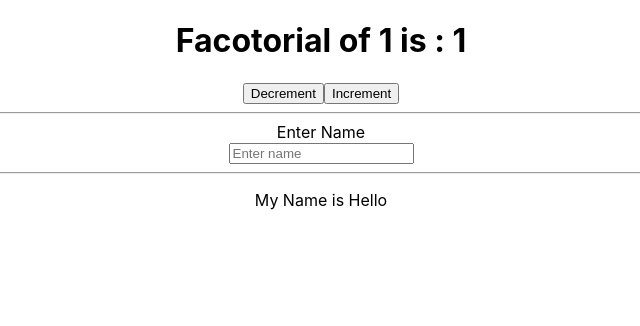
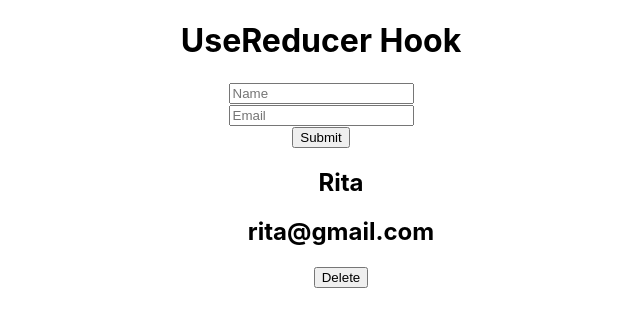
Before and after one commit to ritagujar/react-hooks, a React (Create React App) app: page / in a window 1280 px wide. Shown: the top 326 px of the page, without its empty margins (319-959 px from the left). Built offline with nearby package versions, Linux system fonts and the light colour scheme.

Commit message:
useReducer()

```diff
--- a/src/App.js
+++ b/src/App.js
@@ -4,7 +4,8 @@ import "./App.css";
 // import UseEffect from "./components/UseEffect";
 // import UseState from "./components/UseState";
 // import UseRef from "./components/UseRef";
-import UseCallback from "./components/UseCallback";
+// import UseCallback from "./components/UseCallback";
+import UseReducer from "./components/UseReducer";
 
 function App() {
   return (
@@ -13,7 +14,8 @@ function App() {
       {/* <UseEffect /> */}
       {/* <UseRef /> */}
       {/* <UseMemo /> */}
-      <UseCallback />
+      {/* <UseCallback /> */}
+      <UseReducer />
     </>
   );
 }
--- /dev/null
+++ b/src/components/UseReducer.js
@@ -0,0 +1,93 @@
+import React, { useReducer, useState } from "react";
+
+/*
+    useReducer is an alternative to useState hook.
+    When you have complex stae logic that involves multiple sub-values or when next state depends on previous one we can use useReducer.
+*/
+
+const initialState = [
+  { id: Date.now(), name: "Rita", email: "rita@gmail.com" },
+];
+
+function reducer(state, action) {
+  switch (action.type) {
+    case "add":
+      return [...state, action.payload];
+
+    case "delete":
+      return state.filter((contact) => {
+        return contact.id !== action.payload.id;
+      });
+
+    default:
+      throw new Error();
+  }
+}
+
+function UseReducer() {
+  const [state, dispatch] = useReducer(reducer, initialState);
+  const [name, setName] = useState("");
+  const [email, setEmail] = useState("");
+  console.log(state);
+
+  const addContact = (e) => {
+    e.preventDefault();
+
+    const contact = {
+      id: Date.now(),
+      name,
+      email,
+    };
+
+    setName("");
+    setEmail("");
+    dispatch({ type: "add", payload: contact });
+  };
+
+  return (
+    <div className="App">
+      <h1>UseReducer Hook</h1>
+      <form onSubmit={addContact}>
+        <input
+          type="text"
+          placeholder="Name"
+          value={name}
+          onChange={(e) => setName(e.target.value)}
+        />
+        <br />
+        <input
+          type="text"
+          placeholder="Email"
+          value={email}
+          onChange={(e) => setEmail(e.target.value)}
+        />
+        <br />
+        <button>Submit</button>
+      </form>
+
+      <div>
+        <ul>
+          {state.map((contact) => {
+            return (
+              <li style={{ listStyleType: "none" }} key={contact.id}>
+                <h2>{contact.name}</h2>
+                <h2>{contact.email}</h2>
+                <div>
+                  <button
+                    onClick={() =>
+                      dispatch({ type: "delete", payload: { id: contact.id } })
+                    }
+                  >
+                    Delete
+                  </button>
+                </div>
+              </li>
+            );
+          })}
+        </ul>
+      </div>
+    </div>
+  );
+}
+
+export default UseReducer;
```
Also changed, not shown: 1 other file (tests, documents, lock files or other folders).
